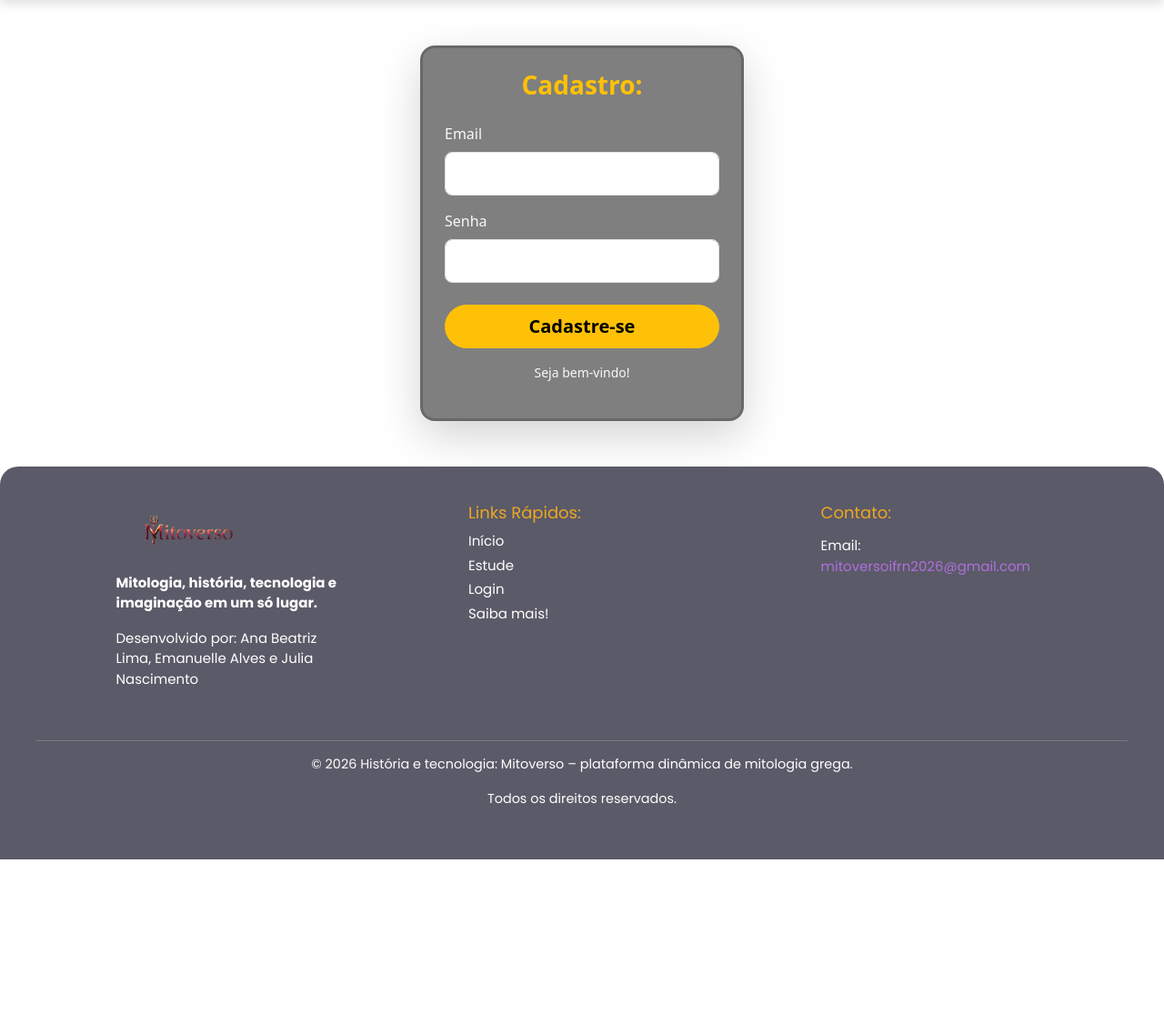
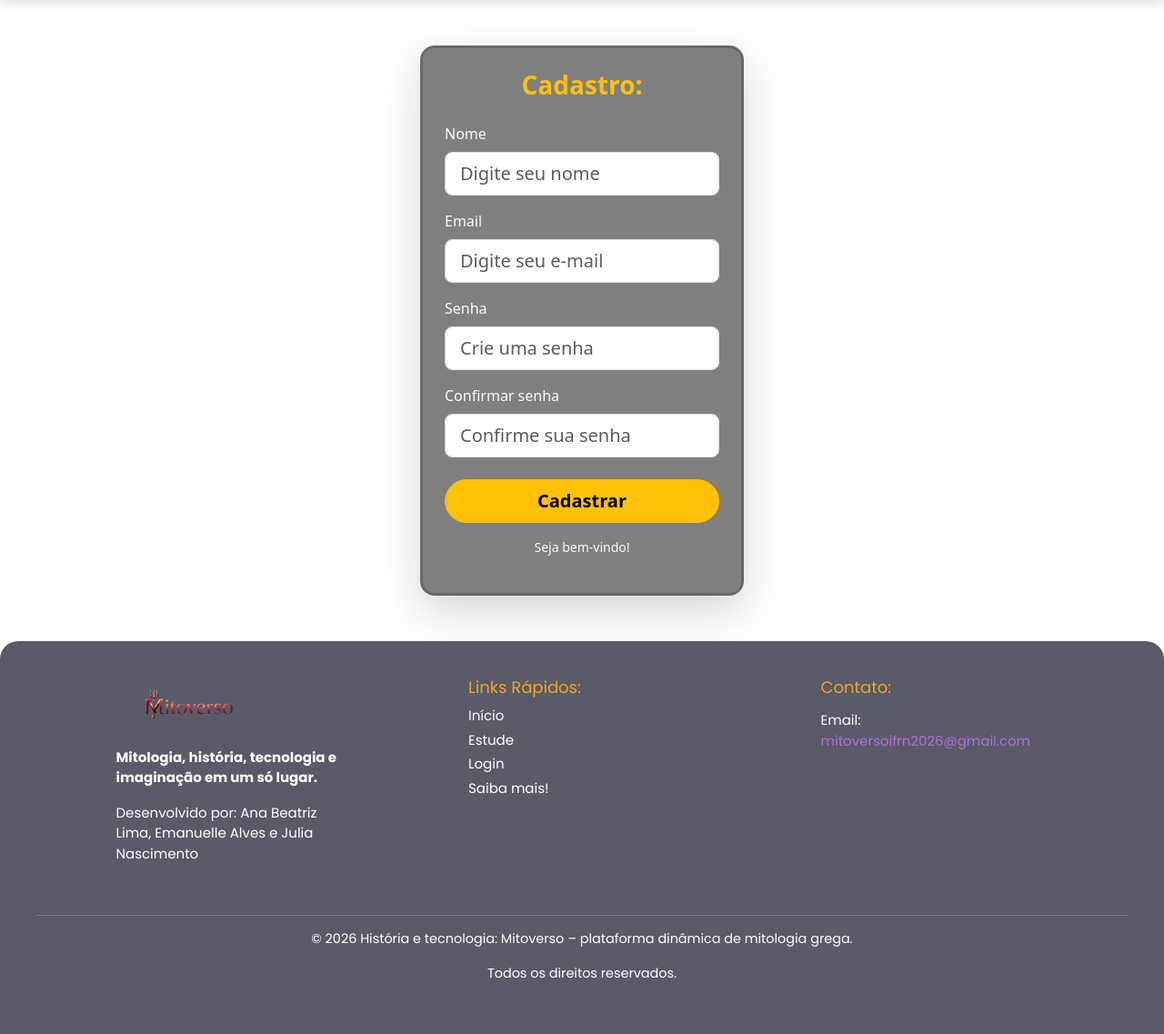
Before and after one commit to JuliaNasc1mento/Mitoverso, a Flask app: page /cadastro in a window 1280 px wide. Shown: the part 107-1244 px from the top of the page at 91% size. Before the commit the page ends 1052 px from the top, so only its background shows below. Run offline with Flask 3, Linux system fonts and the light colour scheme.

Commit message:
Atulização de login e cadastro
Implementação e atualização de login e cadastro.

```diff
--- a/app/form/cadastro_form.py
+++ b/app/form/cadastro_form.py
@@ -3,8 +3,8 @@ from wtforms import StringField, PasswordField, SubmitField
 from wtforms.validators import DataRequired, Email, Length, EqualTo
 
 class CadastroForm(FlaskForm):
-    nome = StringField("Nome", validators = [DataRequired(), Length(max = 150)])
-    email = StringField("Email", validators = [DataRequired(), Email()])
-    senha = PasswordField("Senha", validators = [DataRequired(), Length(min = 8)])
-    confirmar_senha = PasswordField("Confirmar senha", validators = [DataRequired(), EqualTo("senha", message = "As senhas não coindidem")])
-    submit = SubmitField("Cadastrar")
+    nome = StringField("Nome", validators = [DataRequired(message = "Informe aqui seu nome."), Length(max = 100)])
+    email = StringField("Email", validators = [DataRequired(message = "Informe aqui seu email."), Email(message = "Digite um email válido."), Length(max = 100)])
+    senha = PasswordField("Senha", validators = [DataRequired(message = "Informe aqui sua senha."), Length(min = 8, message = "A senha deve ter no mínimo 8 caracteres.")])
+    confirmar_senha = PasswordField("Confirmar senha", validators = [DataRequired(message = "Confirme aqui sua senha."), EqualTo("senha", message = "As senhas não coindidem.")])
+    enviar = SubmitField("Cadastrar")
--- a/app/models/__init__.py
+++ b/app/models/__init__.py
@@ -1 +1 @@
-from .usuario import Usuario
+from app.models.usuario import Usuario
--- a/app/routes/autenticacao.py
+++ b/app/routes/autenticacao.py
@@ -1,15 +1,57 @@
-# Importações
-from flask import Blueprint, render_template
+from flask import Blueprint, render_template, redirect, url_for, flash
+from flask_login import login_user, logout_user, login_required
+from werkzeug.security import generate_password_hash, check_password_hash
+
+from app import db, login_manager
+from app.models.usuario import Usuario
+from app.form.cadastro_form import CadastroForm
+from app.form.login_form import LoginForm
 
 # Criação do Blueprint "login"
 autenticacao_bp = Blueprint("autenticacao", __name__)
 
-# Rota da tela de login
-@autenticacao_bp.route("/login")
+@login_manager.user_loader
+def carregar_usuario(usuario_id):
+    return db.session.get(Usuario, int(usuario_id))
+
+@autenticacao_bp.route("/cadastro", methods=["GET", "POST"])
+def cadastro():
+    form = CadastroForm()
+    if form.validate_on_submit():
+        email = form.email.data.strip().lower()
+        usuario = db.session.scalar(db.select(Usuario).filter_by(email=email))
+
+        if usuario:
+            flash("E-mail já cadastrado.", "warning")
+        else:
+            novo_usuario = Usuario(nome=form.nome.data.strip(), email=email, senha=generate_password_hash(form.senha.data))
+
+            db.session.add(novo_usuario)
+            db.session.commit()
+
+            flash("Cadastro realizado com sucesso!", "success")
+            return redirect(url_for("autenticacao.login"))
+
+    return render_template("usuario/cadastro.html", form=form)
+
+@autenticacao_bp.route("/login", methods=["GET", "POST"])
 def login():
-    return render_template("usuario/login.html")
+    form = LoginForm()
 
-# Rota da tela de cadastro
-@autenticacao_bp.route("/cadastro")
-def cadastro():
-    return render_template("usuario/cadastro.html")
+    if form.validate_on_submit():
+        email = form.email.data.strip().lower()
+        usuario = db.session.scalar(db.select(Usuario).filter_by(email=email))
+
+        if usuario and check_password_hash(usuario.senha, form.senha.data):
+            login_user(usuario)
+            return redirect(url_for("principal"))
+
+        flash("E-mail ou senha incorretos.", "danger")
+
+    return render_template("usuario/login.html", form=form)
+
+@autenticacao_bp.route("/logout", methods=["POST"])
+@login_required
+def logout():
+    logout_user()
+    return redirect(url_for("principal"))
--- a/app/templates/base.html
+++ b/app/templates/base.html
@@ -58,7 +58,7 @@
             </div>
 
             <!-- Login -->
-            <a href="{{ url_for('login') }}" class="btn btn-login">
+            <a href="{{ url_for('autenticacao.login') }}" class="btn btn-login">
                 <i class="bi bi-person"></i>
                 Login
             </a>
@@ -84,7 +84,7 @@
                 <ul>
                     <li><a href="{{ url_for('index') }}">Início</a></li>
                     <li><a href="{{ url_for('principal') }}">Estude</a></li>
-                    <li><a href="{{ url_for('login') }}">Login</a></li>
+                    <li><a href="{{ url_for('autenticacao.login') }}">Login</a></li>
                     <li><a href="{{ url_for('projeto') }}">Saiba mais!</a></li>
                 </ul>
             </div>
--- a/app/templates/usuario/cadastro.html
+++ b/app/templates/usuario/cadastro.html
@@ -16,21 +16,49 @@
                                 <!--Título para section-->
                                 <h3 class="text-center fw-bold text-warning mb-4">Cadastro:</h3>
 
-                                <!--Formulário-->
-                                <form method="POST">
+                                <!-- Formulário de cadastro -->
+                                <form method="POST" action="{{ url_for('autenticacao.cadastro') }}">
+                                    {{ form.hidden_tag() }}
+
                                     <div class="mb-3">
-                                        <label class="form-label">Email</label>
-                                        <input type="email" name="email" class="form-control form-control-lg" required>
+                                        {{ form.nome.label(class="form-label") }}
+                                        {{ form.nome(class="form-control form-control-lg", placeholder="Digite seu nome") }}
+
+                                        {% for erro in form.nome.errors %}
+                                            <div class="text-danger small">{{ erro }}</div>
+                                        {% endfor %}
                                     </div>
 
                                     <div class="mb-3">
-                                        <label class="form-label">Senha</label>
-                                        <input type="text" name="senha" class="form-control form-control-lg" required>
+                                        {{ form.email.label(class="form-label") }}
+                                        {{ form.email(class="form-control form-control-lg", placeholder="Digite seu e-mail") }}
+
+                                        {% for erro in form.email.errors %}
+                                            <div class="text-danger small">{{ erro }}</div>
+                                        {% endfor %}
                                     </div>
 
-                                    <!--Botão para cadastrar-->
+                                    <div class="mb-3">
+                                        {{ form.senha.label(class="form-label") }}
+                                        {{ form.senha(class="form-control form-control-lg", placeholder="Crie uma senha") }}
+
+                                        {% for erro in form.senha.errors %}
+                                            <div class="text-danger small">{{ erro }}</div>
+                                        {% endfor %}
+                                    </div>
+
+                                    <div class="mb-3">
+                                        {{ form.confirmar_senha.label(class="form-label") }}
+                                        {{ form.confirmar_senha(class="form-control form-control-lg", placeholder="Confirme sua senha") }}
+
+                                        {% for erro in form.confirmar_senha.errors %}
+                                            <div class="text-danger small">{{ erro }}</div>
+                                        {% endfor %}
+                                    </div>
+
+                                    <!-- Botão para cadastrar -->
                                     <div class="d-grid mt-4">
-                                        <button type="submit" class="btn btn-warning btn-lg fw-bold rounded-pill">Cadastre-se</button>
+                                        {{ form.enviar(class="btn btn-warning btn-lg fw-bold rounded-pill") }}
                                     </div>
                                 </form>
                                 <p class="text-center mt-3 small">Seja bem-vindo!</p>
```
Also changed, not shown: app/__init__.py (+38 -6 lines), app/form/login_form.py (+4 -4 lines), app/models/usuario.py (+4 -3 lines), app/templates/usuario/login.html (+45 -12 lines), config.py (+6 -2 lines), instance/mitoverso.db (added), requirements.txt (line endings or trailing spaces).
